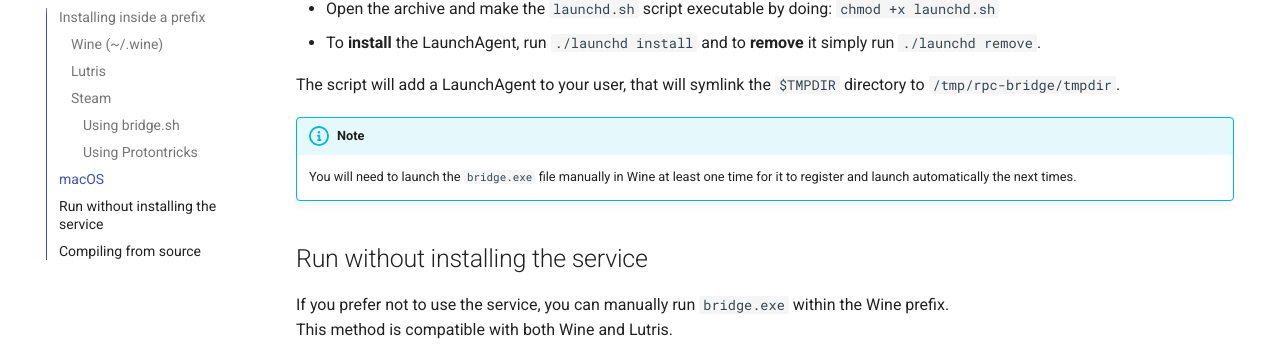
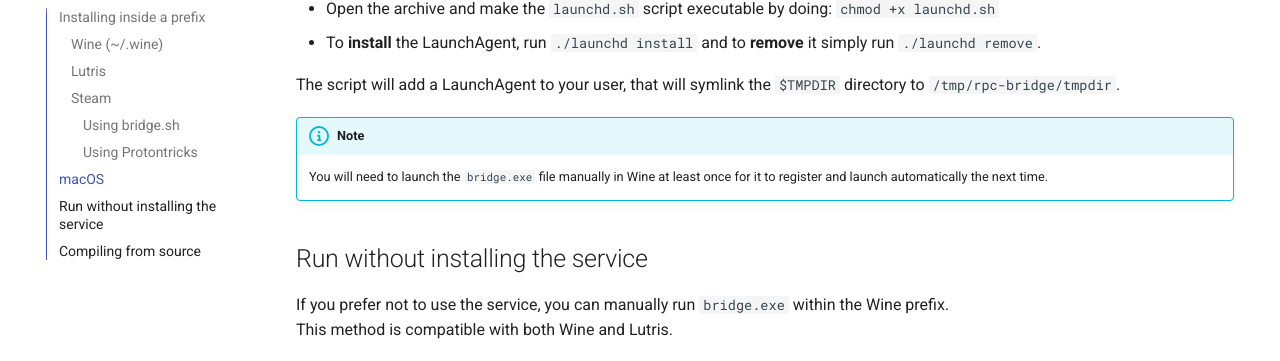
Before and after one commit to EnderIce2/rpc-bridge, an MkDocs documentation site: the page built from docs/installation.md, in a window 1280 px wide and 900 px high, scrolled down 2473 px. Shown: the part 91-452 px from the top of the window. Built offline with MkDocs 1.6.1 and Material for MkDocs 9.7.7, drawn with Linux system fonts in a browser that asks for light colours; comment, search, counter and statistics services are not loaded.

Commit message:
Update docs

```diff
--- a/docs/installation.md
+++ b/docs/installation.md
@@ -73,8 +73,7 @@ The steps for MacOS are almost the same, but due to the way `$TMPDIR` works, you
 The script will add a LaunchAgent to your user, that will symlink the `$TMPDIR` directory to `/tmp/rpc-bridge/tmpdir`.
 
 !!! info "Note"
-    You will need to launch the `bridge.exe` file manually in Wine at least one time for it to register and launch automatically the next times.
-
+    You will need to launch the `bridge.exe` file manually in Wine at least once for it to register and launch automatically the next time.
 
 ## Run without installing the service
 
```
Also changed, not shown: README.md (+1 -1 lines).
